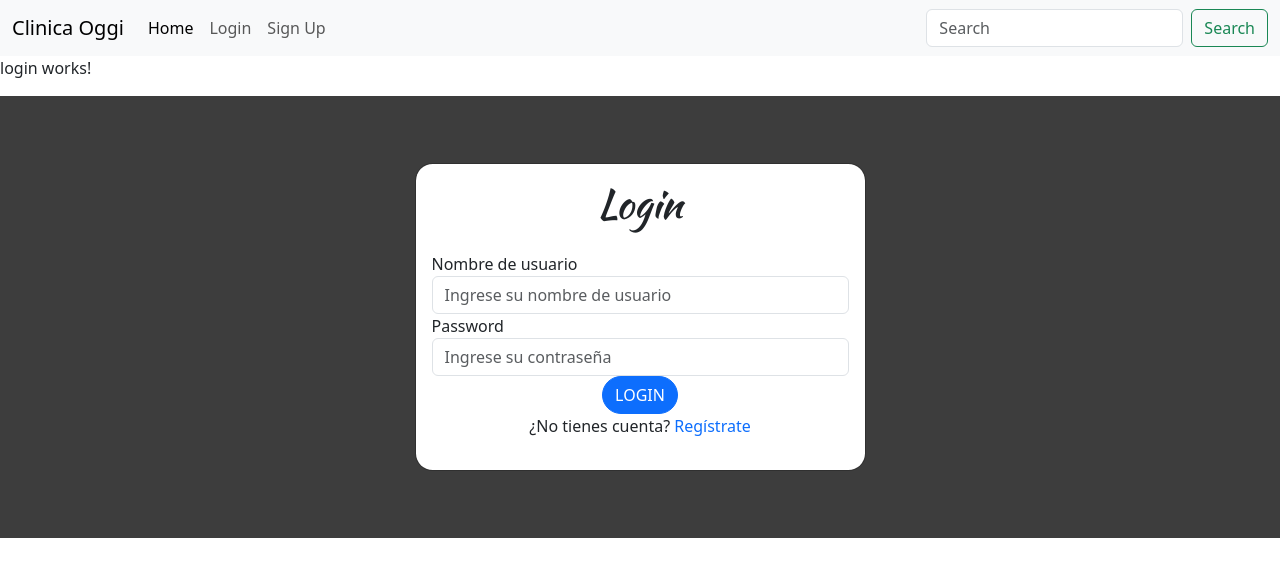
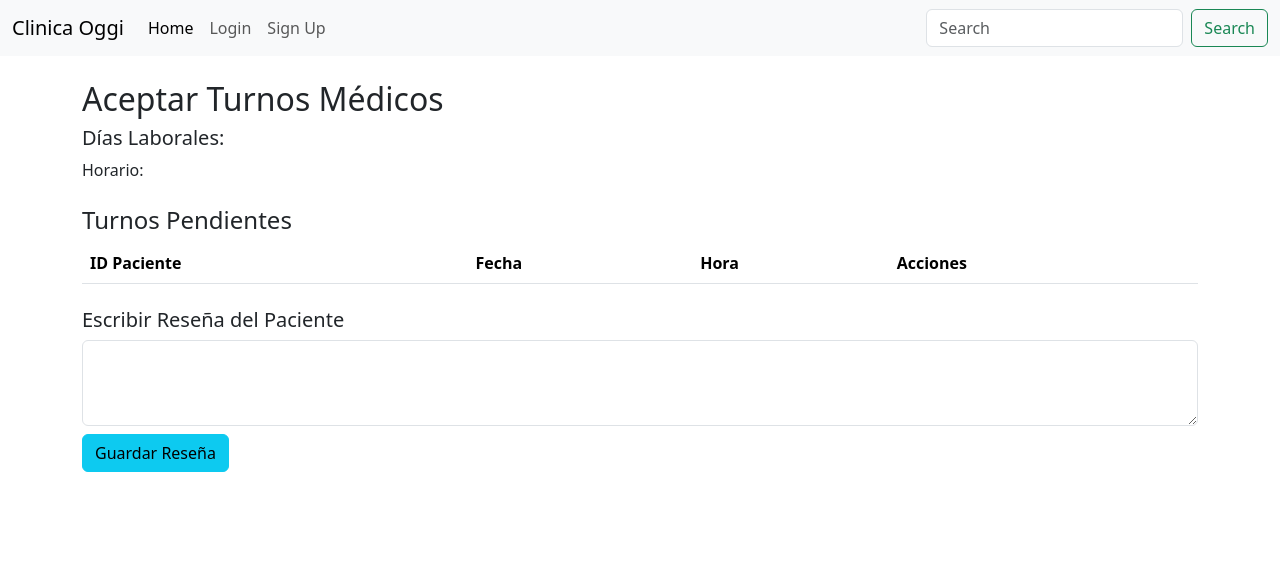
Before and after one commit to Kaiserfires/ClinicaTp, an Angular app: page /principal/aceptar-turnos in a window 1280 px wide. Shown: the top 576 px of the page. Built offline with nearby package versions, Linux system fonts and the light colour scheme.

Commit message:
cambias a aceptar turnos, porfin muestra la disponibilidad completa del medico logueado

```diff
--- a/src/app/app.routes.ts
+++ b/src/app/app.routes.ts
@@ -7,6 +7,7 @@ import { ErrorComponent } from './componentes/error/error.component';
 import { usuarioDeslogueadoGuard } from './guard/usuario-logueado.guard';
 import { AdministrarMedicosComponent } from './componentes/administrar-medicos/administrar-medicos.component';
 import { NuevoTurnoComponent } from './componentes/nuevo-turno/nuevo-turno.component';
+import { AceptarTurnosComponent } from './componentes/aceptar-turnos/aceptar-turnos.component';
 
 
 export const routes: Routes = [
@@ -17,6 +18,7 @@ export const routes: Routes = [
             {path:'administrar-medicos',component:AdministrarMedicosComponent},
             {path:'nuevo-turno',component:NuevoTurnoComponent},
             {path:'bienvenida',component:BienvenidaComponent},
+            {path:'aceptar-turnos',component:AceptarTurnosComponent},
             {path:'**',component:LoginComponent}
         ]
     },
--- a/src/app/componentes/aceptar-turnos/aceptar-turnos.component.html
+++ b/src/app/componentes/aceptar-turnos/aceptar-turnos.component.html
@@ -1 +1,47 @@
-<p>aceptar-turnos works!</p>
+<div class="container mt-4">
+    <h2>Aceptar Turnos Médicos</h2>
+
+    <!-- Disponibilidad del Médico -->
+    <div class="mb-4">
+      <h5>Días Laborales: {{ diasLaborales.join(', ') }}</h5> <!---->
+      <p>Horario: {{ horarios }}</p>
+    </div>
+
+    <!-- Tabla de Turnos Pendientes -->
+    <h4>Turnos Pendientes</h4>
+    <table class="table table-striped">
+      <thead>
+        <tr>
+          <th>ID Paciente</th>
+          <th>Fecha</th>
+          <th>Hora</th>
+          <th>Acciones</th>
+        </tr>
+      </thead>
+      <tbody>
+        <tr *ngFor="let turno of turnos">
+          <td>{{ turno.Paciente_id }}</td>
+          <td>{{ turno.Fecha }}</td>
+          <td>{{ turno.Hora }}</td>
+          <td>
+            <button class="btn btn-success btn-sm" (click)="actualizarEstadoTurno(turno, 'Aceptado')">
+              Aceptar
+            </button>
+            <button class="btn btn-danger btn-sm" (click)="actualizarEstadoTurno(turno, 'Rechazado')">
+              Rechazar
+            </button>
+            <button class="btn btn-warning btn-sm" (click)="actualizarEstadoTurno(turno, 'Finalizado')">
+              Finalizar
+            </button>
+          </td>
+        </tr>
+      </tbody>
+    </table>
+
+    <!-- Reseña del Paciente -->
+    <div class="mt-4">
+      <h5>Escribir Reseña del Paciente</h5>
+      <textarea class="form-control mb-2" rows="3" [(ngModel)]="resena"></textarea>
+      <button class="btn btn-info" (click)="guardarResena()">Guardar Reseña</button>
+    </div>
+  </div>
--- a/src/app/componentes/aceptar-turnos/aceptar-turnos.component.ts
+++ b/src/app/componentes/aceptar-turnos/aceptar-turnos.component.ts
@@ -1,12 +1,112 @@
-import { Component } from '@angular/core';
+import { Component,OnInit } from '@angular/core';
+import { TurnoservService } from '../../servicios/turnoserv.service';
+import { UsuarioService } from '../../servicios/usuario.service';
+import { Turno } from '../../entidades/turno';
+import { CommonModule } from '@angular/common';
+import { FormsModule } from '@angular/forms';
+import { User } from '../../entidades/user';
+
 
 @Component({
   selector: 'app-aceptar-turnos',
   standalone: true,
-  imports: [],
+  imports: [CommonModule,FormsModule],
   templateUrl: './aceptar-turnos.component.html',
   styleUrl: './aceptar-turnos.component.scss'
 })
-export class AceptarTurnosComponent {
 
+
+export class AceptarTurnosComponent implements OnInit {
+  turnos: Turno[] = [];
+  diasLaborales: any[] = [];
+  horarios:string[]=[];
+  resena: string = '';
+  medicoId: number = 0;
+usuarioLogueado: User[]=[];
+
+  constructor(private turnoService: TurnoservService, private usuarioService: UsuarioService) {}
+
+  ngOnInit(): void {
+    const usuarioLogueado = this.usuarioService.usuarioLogueado;
+    this.diasLaborales[0]=this.convertirDiasLaborales(this.usuarioService.usuarioLogueado.dias_laborales);
+    console.log(usuarioLogueado);
+    this.medicoId = usuarioLogueado.Id;
+
+
+    if (usuarioLogueado.Usuario_tipo !== 2) {
+      console.error('El usuario no es un médico');
+      return;
+    }
+
+
+
+    this.cargarDisponibilidad();
+    this.cargarTurnosPendientes();
+  }
+
+  convertirDiasLaborales(dias: string | undefined): string {
+    if (!dias) {
+      return '';
+    }
+
+    const diasMap: { [key: string]: string } = {
+      '1': 'Lu',
+      '2': 'Ma',
+      '3': 'Mi',
+      '4': 'Ju',
+      '5': 'Vi'
+    };
+
+    return dias.split(',').map(dia => diasMap[dia.trim()]).join(', ');
+  }
+
+  cargarDisponibilidad(): void {
+    const fechaActual = new Date().toISOString().split('T')[0];
+
+    this.turnoService.obtenerDisponibilidadMedico(this.medicoId, fechaActual).subscribe(
+      data=>{
+        console.log(data);
+        this.horarios=data;
+        console.log(this.horarios);
+      }
+
+    );
+    this.turnoService.obtenerDiasLaborales
+  }
+
+
+  cargarTurnosPendientes(): void {
+    //const usuarioLog=JSON.parse(localStorage.getItem('usuarioLogueado')?? '');
+
+    console.log(this.medicoId);
+
+    this.usuarioService.obtenerTurnosPorMedico(this.medicoId).subscribe(
+      (data: Turno[]) => {
+        this.turnos = data.filter((t: Turno) => t.Estado === 'Pendiente');
+      },
+      (error: any) => {
+        console.error('Error al cargar turnos:', error);
+      }
+    );
+  }
+
+  actualizarEstadoTurno(turno: Turno, estado: string): void {
+    turno.Estado = estado;
+
+    this.turnoService.SactualizarEstadoTurno(turno.Id_Turno, 'Aceptado').subscribe({
+    next: () => alert('Estado del turno actualizado correctamente.'),
+    error: (err) => console.error('Error al actualizar el estado:', err)
+  });
+
+    /*
+    this.turnoService.crearTurno(turno).subscribe(
+      () => console.log(`Turno ${estado}:`, turno),
+      (error) => console.error('Error al actualizar turno:', error)
+    );*/
+  }
+
+  guardarResena(): void {
+    console.log('Reseña guardada:', this.resena);
+    // Aquí puedes enviar la reseña al backend si es necesario.
+  }
 }
--- a/src/app/componentes/administrar-medicos/administrar-medicos.component.ts
+++ b/src/app/componentes/administrar-medicos/administrar-medicos.component.ts
@@ -19,21 +19,33 @@ export class AdministrarMedicosComponent implements OnInit {
 
   generarPDF() {
     const doc = new jsPDF();
-    let y = 10;
+    let y = 30;
+    var img= new Image();
+
+    img.src='src/favicon.ico';
+    img.onload=()=>{
+      doc.addImage(img,'ICO',10,10,20,20);
+    }
+
+    //doc.addImage(this.faviconBase64, 'ICO', 10, 10, 20, 20);
 
     doc.setFontSize(18);
-    doc.text('Listado de Médicos Habilitados', 10, y);
-    y += 10;
+    doc.text('Nomina de Médicos Especialistas Habilitados', 70, 20);
+    y += 20;// Ajustar el espacio
 
+    //10, y); y += 10;
+
+    // Filtrar médicos habilitados
     const medicosHabilitados = this.medicos.filter(m => m.estado); // Filtrar habilitados
 
     doc.setFontSize(12);
     medicosHabilitados.forEach((medico) => {
       doc.text(`ID: ${medico.Id} - ${medico.Nombre} ${medico.Apellido}`, 10, y);
+      doc.text(`Especialidad: ${medico.Especialidad}`, 100, y);
       y += 10;
     });
 
-    doc.save('medicos_habilitados.pdf'); // Descargar el PDF
+    doc.save('nomina_especialistas.pdf'); // Descargar el PDF
   }
 
   constructor(private usuarioService:UsuarioService) { }
--- a/src/app/componentes/menu/menu.component.html
+++ b/src/app/componentes/menu/menu.component.html
@@ -32,7 +32,7 @@
 
         <!-- Médico Menu -->
         <li class="nav-item" *ngIf="estaLogueado && usuarioTipo === 2">
-          <a class="nav-link" aria-current="page" [routerLink]="'/aceptar-turnos'">Aceptar Turnos</a>
+          <a class="nav-link" aria-current="page" [routerLink]="'/principal/aceptar-turnos'">Aceptar Turnos</a>
         </li>
         <li class="nav-item" *ngIf="estaLogueado && usuarioTipo === 2">
           <a class="nav-link" aria-current="page" [routerLink]="'/modificar-horarios'">Modificar Horarios</a>
--- a/src/app/componentes/nuevo-turno/nuevo-turno.component.ts
+++ b/src/app/componentes/nuevo-turno/nuevo-turno.component.ts
@@ -16,6 +16,7 @@ import { ArrayType } from '@angular/compiler';
   styleUrl: './nuevo-turno.component.scss'
 })
 export class NuevoTurnoComponent implements OnInit {
+  IdTurno:number=0;
   userID: number = 0;
   userName: string = '';
   especialidades:  string[]=[];
@@ -118,6 +119,7 @@ export class NuevoTurnoComponent implements OnInit {
 
     // Cuando el usuario confirma el turno, enviar la solicitud al backend
     const turnoData: Turno = {
+      Id_Turno: 0,
       // Este campo se generará automáticamente en la base de datos
       Paciente_id: this.userID,
       Medico_id: this.selectedMedico, // Convertir a número
--- a/src/app/entidades/turno.ts
+++ b/src/app/entidades/turno.ts
@@ -1,9 +1,9 @@
 export interface Turno {
-
+     Id_Turno: number;
      Paciente_id: number;
      Medico_id: number;
      Fecha: string;//Date;
      Hora: string;
      Estado: string;
-     [key: string]: string | Date |Number ;
+     [key: string]: string | Date |number |undefined;
 }
--- a/src/app/servicios/turnoserv.service.ts
+++ b/src/app/servicios/turnoserv.service.ts
@@ -19,9 +19,9 @@ export class TurnoservService  {
     return this.http.get<Turno[]>(`${this.apiUrl}/turnos`);
   }
 
-  obtenerTurnosPorMedico(medicoId: number): Observable<Turno[]> {
+  /*obtenerTurnosPorMedico(medicoId: number): Observable<Turno[]> {
     return this.http.get<Turno[]>(`${this.apiUrl}/medicos/${medicoId}/turnos`);
-  }
+  }*/
 
   obtenerEspecialidades(): Observable<any[]> {
     return this.http.get<any[]>(`${this.apiUrl}/especialidades`);
@@ -43,5 +43,12 @@ export class TurnoservService  {
     return this.http.get<any[]>(`${this.apiUrl}/medicos/${medicoId}/dias-laborales`);
   }
 
+  SactualizarEstadoTurno(id: number, estado: string): Observable<any> {
+    return this.http.put(`${this.apiUrl}/turno/estado/${id}`, { estado });
+  }
 
+  obtenerTurnosPorMedico(medicoId: number): Observable<Turno[]> {
+    const url = `${this.apiUrl}/medicos/${medicoId}/turnos`;
+    return this.http.get<Turno[]>(url);
+  }
 }
--- a/src/app/servicios/usuario.service.ts
+++ b/src/app/servicios/usuario.service.ts
@@ -2,6 +2,7 @@ import { Injectable } from '@angular/core';
 import { User } from '../entidades/user';
 import { HttpClient } from '@angular/common/http';
 import { Observable } from 'rxjs';
+import { Turno } from '../entidades/turno';
 
 @Injectable({
   providedIn: 'root'
@@ -9,6 +10,7 @@ import { Observable } from 'rxjs';
 export class UsuarioService {
 
   private APIURL:string="https://clienteApiTp.mdbgo.io";
+  obtenerTurnosPorMedico: any;
 
   constructor(private http:HttpClient) { //cambie a privado para probar
     this.listaUsuario = JSON.parse(localStorage.getItem('Usuario') || '[]');
```
